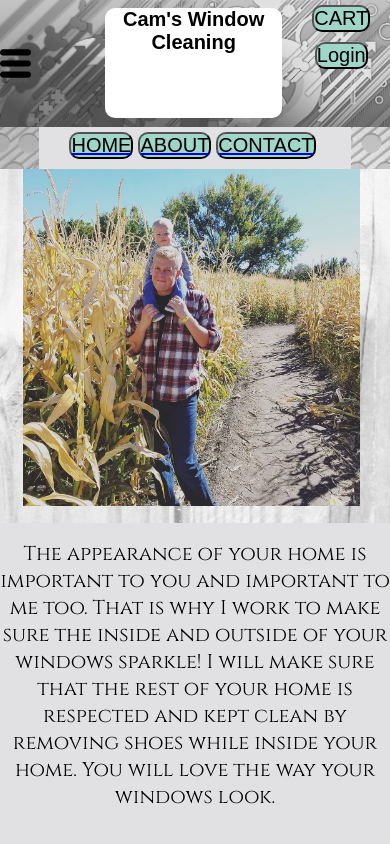
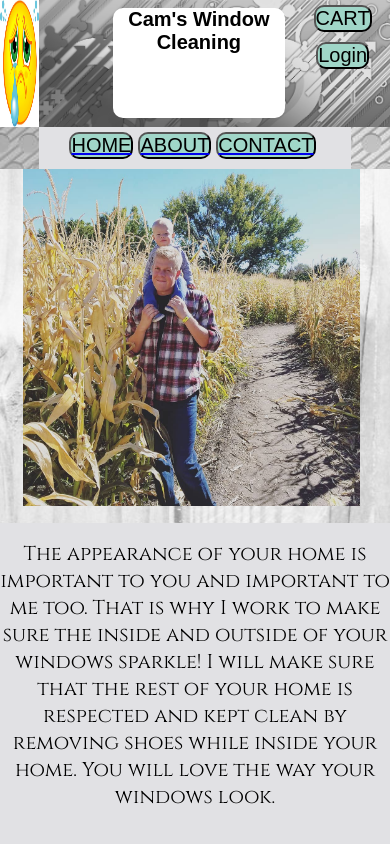
Before and after one commit to ETS-ReactNative2/personalproject2, a React (Create React App) app: page / in a window 390 px wide. Shown: the top 844 px of the page. Built offline with nearby package versions, Linux system fonts and the light colour scheme; no server answers.

Commit message:
FinalHope

```diff
--- a/src/App.css
+++ b/src/App.css
@@ -357,6 +357,10 @@
     img {
       width: 40px;
     }
+    .img2{
+      width: 10vw;
+
+    }
 
     #cleaningHousePic{
       display: none;
@@ -371,6 +375,7 @@
       position: center;
       margin: 0vh 12vw 0vh 26vw;
       font-size: 20px;
+      margin-left: 14vw;
     }
 
     .navBucket{
--- a/src/components/Nav.js
+++ b/src/components/Nav.js
@@ -5,6 +5,7 @@ import hamburger from '.././hamburger_menu.svg'
 import { connect } from 'react-redux';
 import {updateUser} from '../ducks/reducer'
 import axios from 'axios'
+import sad from '.././Sad-face.jpg'
 
 class Nav extends Component {
     constructor(props) {
@@ -40,7 +41,7 @@ class Nav extends Component {
             <div className='sides'>
 
                 <header className='header'>
-                    <img className="img2" onClick={this.toggle} alt="Toggle for menu" src={hamburger} />
+                    <img className="img2" onClick={this.toggle} alt="Toggle for menu" src={sad} />
                     <ul className={this.state.show ? 'basic show' : 'basic'}>
                     <div className="Joke">
                     THIS IS MY ANNOUNCMENT THAT I WILL BE JOINING COHORT 43!
```
Also changed, not shown: src/Sad-face.jpg (added).
